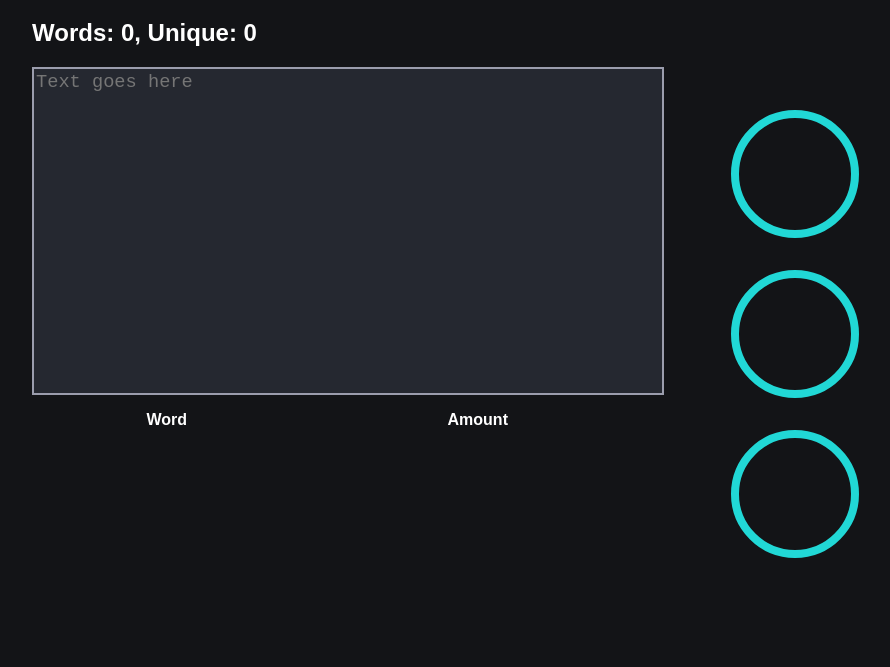
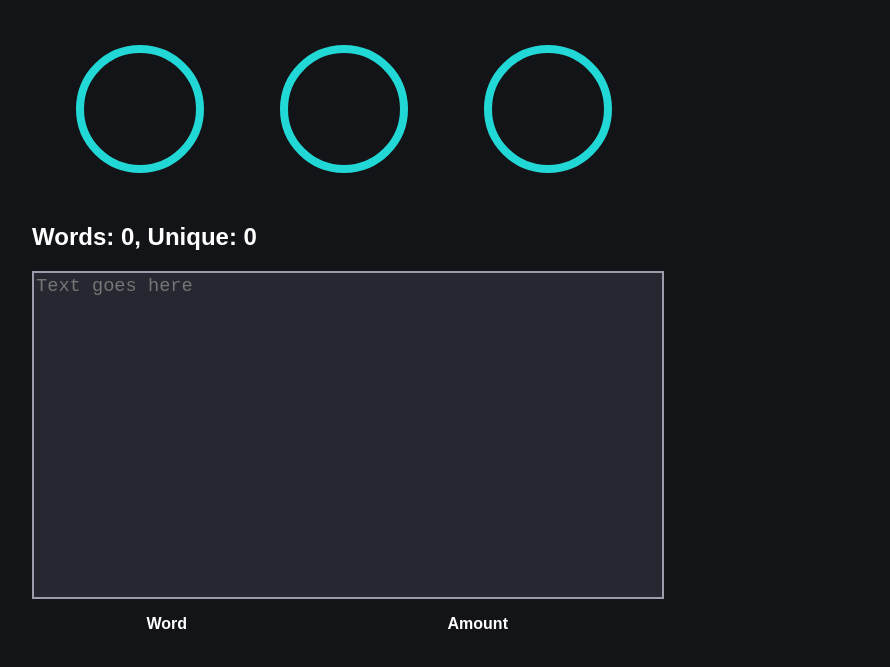
Before and after one commit to chrislrogers/wordcounter, a plain HTML site: page index.html in a window 1280 px wide. Shown: the part 61-728 px from the top of the page, without its empty margins (296-1186 px from the left). Drawn offline with Linux system fonts and the light colour scheme.

Commit message:
moved charts to top of page

```diff
--- a/index.html
+++ b/index.html
@@ -10,6 +10,24 @@
 
 <body>
   <h1>Word Counter</h1>
+  <svg class="percentage" id="percentage1" width="200" height="180">
+   <circle class="bottom" cx="100" cy="90" r="60"/>
+   <circle class="top" id="top1" cx="100" cy="90" r="60"/>
+   <text x="100" y="90"><tspan id="text1"></tspan></text>
+   <text x="100" y="175"><tspan id="title1"></tspan></text>
+  </svg>
+  <svg class="percentage" id="percentage2" width="200" height="180">
+   <circle class="bottom" cx="100" cy="90" r="60"/>
+   <circle class="top" id="top2" cx="100" cy="90" r="60"/>
+   <text x="100" y="90"><tspan id="text2"></tspan></text>
+   <text x="100" y="175"><tspan id="title2"></tspan></text>
+  </svg>
+  <svg class="percentage" id="percentage3" width="200" height="180">
+   <circle class="bottom" cx="100" cy="90" r="60"/>
+   <circle class="top" id="top3" cx="100" cy="90" r="60"/>
+   <text x="100" y="90"><tspan id="text3"></tspan></text>
+   <text x="100" y="175"><tspan id="title3"></tspan></text>
+  </svg>
   <h2>Words: <span id="counter">0</span>, Unique: <span id="unique">0</span></h2>
   <textarea placeholder="Text goes here" id="inputfield" autofocus></textarea>
   <table>
@@ -21,24 +39,6 @@
   </thead>
   <tbody id="results"></tbody>
   </table>
-  <svg class="percentage" id="percentage1" width="200" height="180">
-   <circle class="bottom" cx="75" cy="75" r="60"/>
-   <circle class="top" id="top1" cx="75" cy="75" r="60"/>
-   <text x="80" y="80"><tspan id="text1"></tspan></text>
-   <text x="80" y="160"><tspan id="title1"></tspan></text>
-  </svg>
-  <svg class="percentage" id="percentage2" width="200" height="180">
-   <circle class="bottom" cx="75" cy="75" r="60"/>
-   <circle class="top" id="top2" cx="75" cy="75" r="60"/>
-   <text x="80" y="80"><tspan id="text2"></tspan></text>
-   <text x="80" y="160"><tspan id="title2"></tspan></text>
-  </svg>
-  <svg class="percentage" id="percentage3" width="200" height="180">
-   <circle class="bottom" cx="75" cy="75" r="60"/>
-   <circle class="top" id="top3" cx="75" cy="75" r="60"/>
-   <text x="80" y="80"><tspan id="text3"></tspan></text>
-   <text x="80" y="160"><tspan id="title3"></tspan></text>
-  </svg>
   <script src="script.js"></script>
 </body>
 </html>
--- a/styles.css
+++ b/styles.css
@@ -41,11 +41,11 @@ td {
 }
 
 .percentage {
-  fill: none;
+  fill: none;/*
   position: fixed;
-  right: 5%;
+  right: 5%;*/
 }
-
+/*
 #percentage1 {
   top: 20%;
 }
@@ -57,7 +57,7 @@ td {
 #percentage3 {
   top: 60%;
 }
-
+*/
 .bottom {
   stroke: #9b9dad;
   stroke-width: 4;
```
